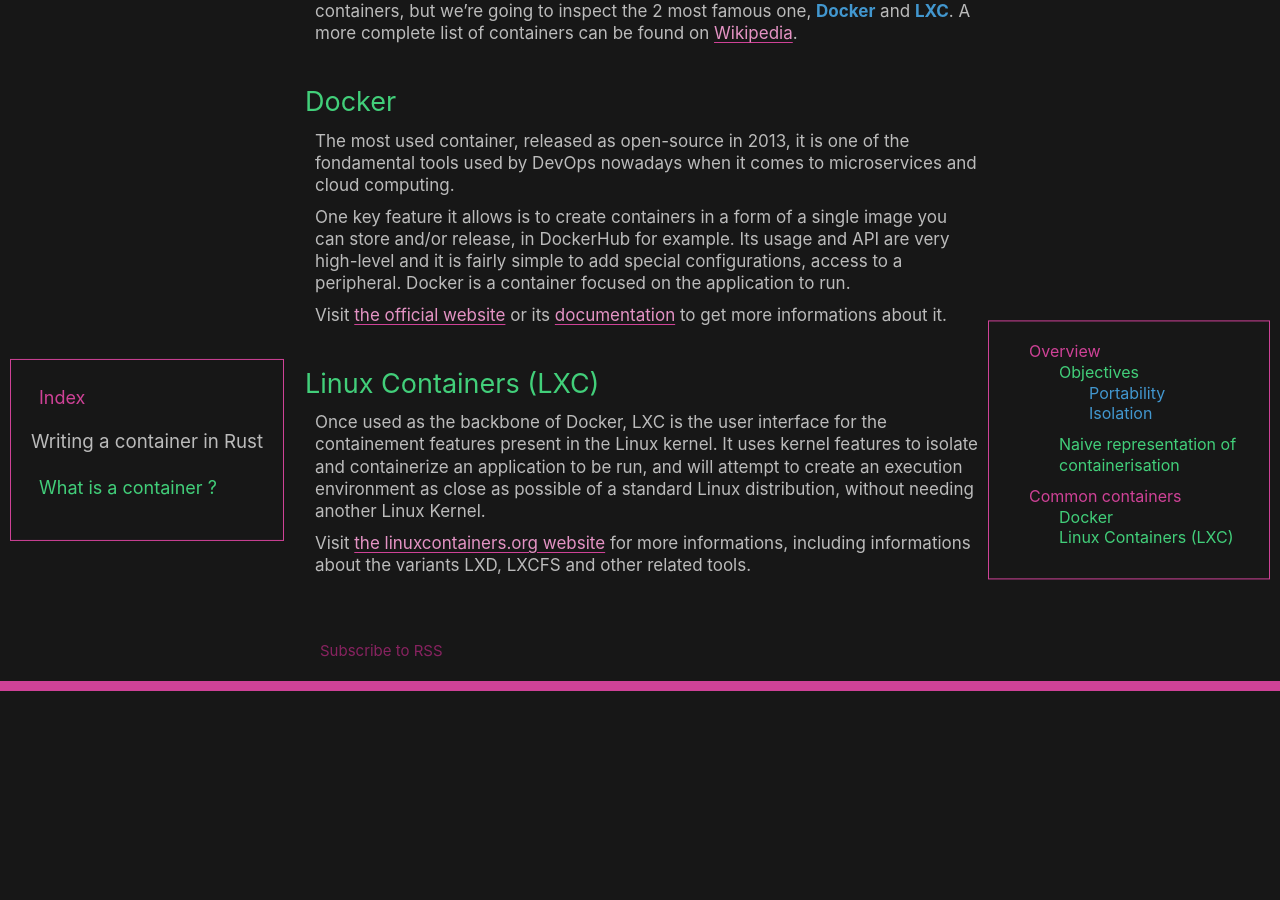
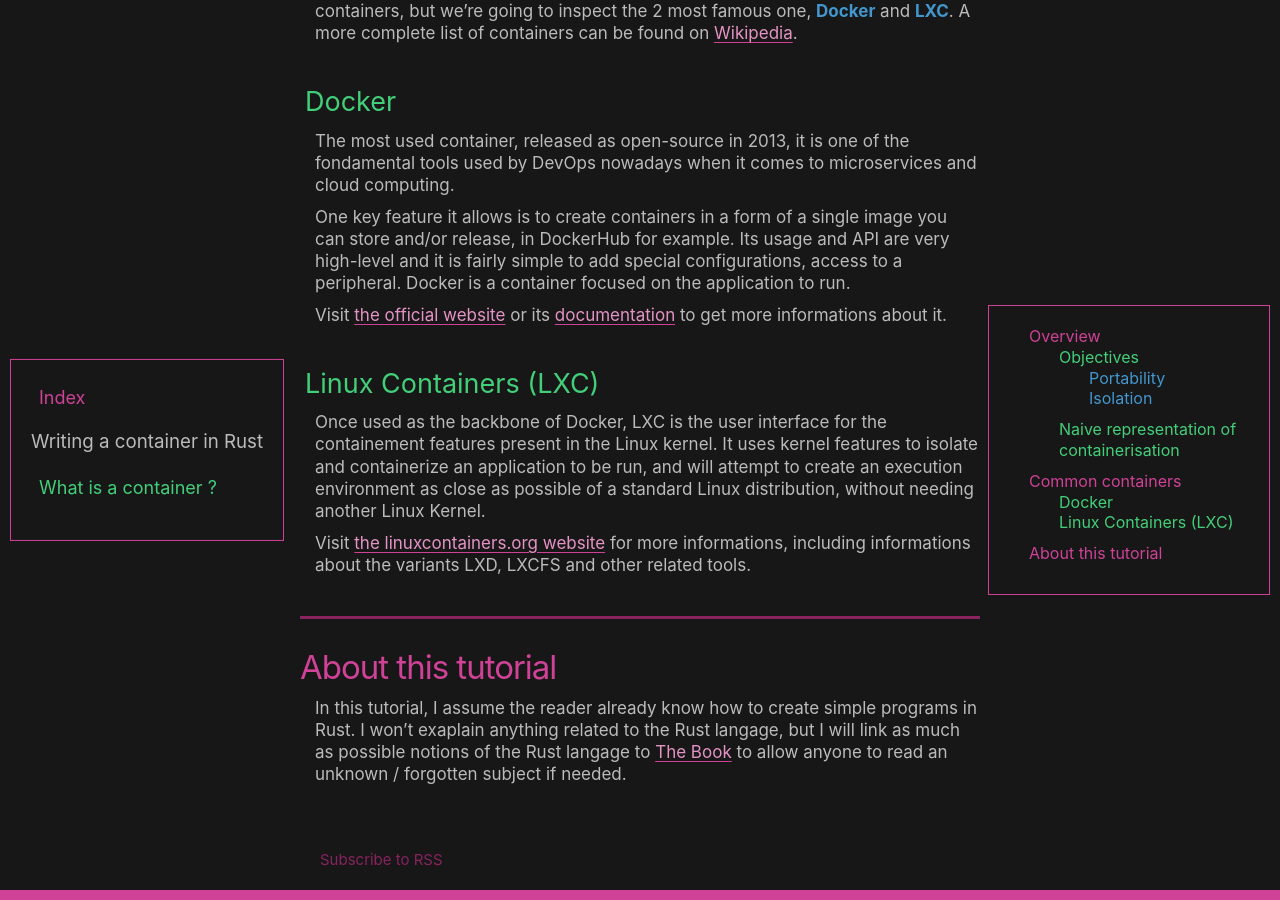
Before and after one commit to litchipi/litchipi.github.io, a Jekyll site: the page built from _posts/2021-09-13-container-in-rust-part1.md, in a window 1280 px wide and 900 px high, scrolled down 2549 px. Built offline with Jekyll 4.4.1, drawn with Linux system fonts in a browser that asks for light colours; before the commit the page ends 3240 px from its top, so only the background shows below that.

Commit message:
container in rust part1: Adding details about the tutorial, adding notes
Signed-off-by: litchipi <litchi.pi@protonmail.com>

```diff
--- a/_posts/2021-09-13-container-in-rust-part1.md
+++ b/_posts/2021-09-13-container-in-rust-part1.md
@@ -112,6 +112,13 @@ needing another Linux Kernel.
 Visit [the linuxcontainers.org website][lxc-website] for more informations, including informations
 about the variants LXD, LXCFS and other related tools.
 
+# About this tutorial
+
+In this tutorial, I assume the reader already know how to create simple programs in Rust.
+I won't exaplain anything related to the Rust langage, but I will link as much as possible
+notions of the Rust langage to [The Book][rust-the-book] to allow anyone to read an
+unknown / forgotten subject if needed.
+
 [docker-website-whatisdocker]: https://www.docker.com/resources/what-container
 [linux-containers-tutorial]: https://blog.lizzie.io/linux-containers-in-500-loc.html
 [understand-docker-container-escape]: https://blog.trailofbits.com/2019/07/19/understanding-docker-container-escapes/
@@ -120,3 +127,4 @@ about the variants LXD, LXCFS and other related tools.
 [docker-documentation]: https://docs.docker.com/
 [lxc-website]: https://linuxcontainers.org/lxc/introduction/
 [os-level-virtualization-wikipedia]: https://en.wikipedia.org/wiki/OS-level_virtualization
+[rust-the-book]: https://doc.rust-lang.org/book/
```
Also changed, not shown: 1 other file.
